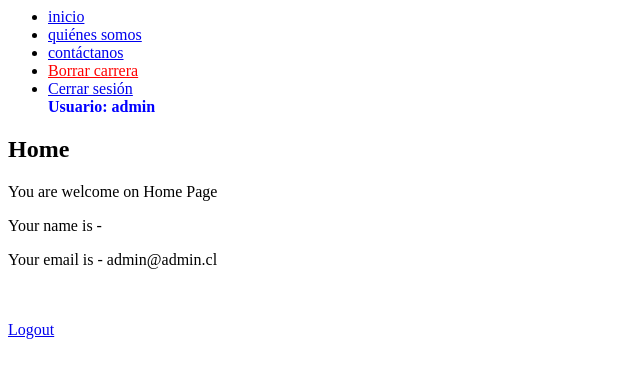
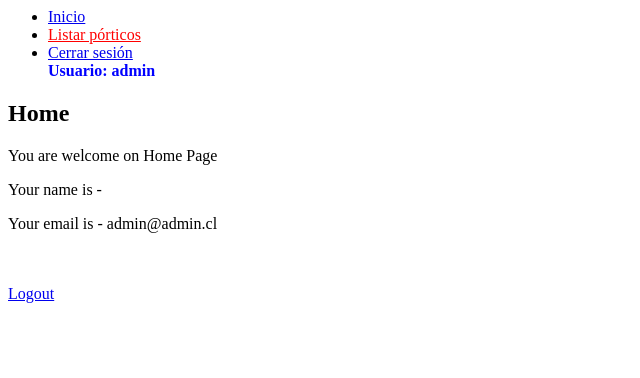
Before and after one commit to Rodrigonu8/PROYECTO-DWY, a Django app: page / in a window 1280 px wide. Shown: the top 378 px of the page, without its empty margins (0-640 px from the left). Run offline with Django 3.2, Linux system fonts and the light colour scheme; a user stored in the database is signed in; parts of the project's set-up code (start-up, migrations or seed data) failed here and were passed over.

Commit message:
arreglos x

```diff
--- a/mysite/mysite/settings.py
+++ b/mysite/mysite/settings.py
@@ -125,4 +125,7 @@
 # https://docs.djangoproject.com/en/3.1/howto/static-files/
 
 STATIC_URL = '/static/'
-STATIC_ROOT = os.path.join(BASE_DIR, 'static')
+MEDIA_URL = '/images/'
+STATICFILES_DIRS = (os.path.join(BASE_DIR, 'static'),)
+MEDIA_ROOT = os.path.join(os.path.dirname(os.path.dirname(__file__)), 'static', 'images')
+STATIC_ROOT = os.path.join(os.path.dirname(os.path.dirname(__file__)), 'static', 'static-only')
--- a/mysite/templates/base.html
+++ b/mysite/templates/base.html
@@ -1,31 +1,30 @@
 <!-- base.html -->
-
+{% load static %}
 <html>
     <head>
         <title>{% block title %}{% endblock title %}</title>
         {% block css %} {% endblock css %}
+        <link rel="stylesheet" href="{% static 'css/estilos.css' %}">
+        <link rel="stylesheet" href="{% static 'css/bootstrap.min.css' %}">
     </head>
     <body>
+
     {% block navbar %}
     <!-- Cabezera -->
     <nav id="navbar">
-
         <div id="nav">
             <ul>
-                <li class="nav-item"><a href="{% url 'home' %}">inicio</a></li>
-                <li class="nav-item"><a href="#">quiénes somos</a></li>
-                <li class="nav-item"><a href="#">contáctanos</a></li>
+                <li class="nav-item"><a href="{% url 'home' %}">Inicio</a></li>
 
                 {% if not user.is_authenticated %}
-                <!-- aca esta el error en el registrar -->
                 <li class="nav-item"><a href="{% url 'registrar_usuario' %}">Registrarse</a></li>
-                <li class="nav-item"><a href="{% url 'login' %}">iniciar sesión</a></li>
+                <li class="nav-item"><a href="{% url 'login' %}">Iniciar sesión</a></li>
                 {% endif %}
 
                 {% if user.is_authenticated %}
                 {% if user.is_superuser %}
                 <!-- asi se manda a las otras ventanas WARD -->
-                <li class="nav-item"><a style="color: red;" href="{% url 'listar_porticos' %}">Borrar carrera</a></li>
+                <li class="nav-item"><a style="color: red;" href="{% url 'listar_porticos' %}">Listar pórticos</a></li>
                 {% endif %}
 
                 <li class="nav-item"><a href="{% url 'logout' %}">Cerrar sesión</a></li>
```
Also changed, not shown: mysite/static/css/bootstrap.min.css (added), mysite/static/css/css.css (deleted), mysite/static/css/estilos.css (added).
